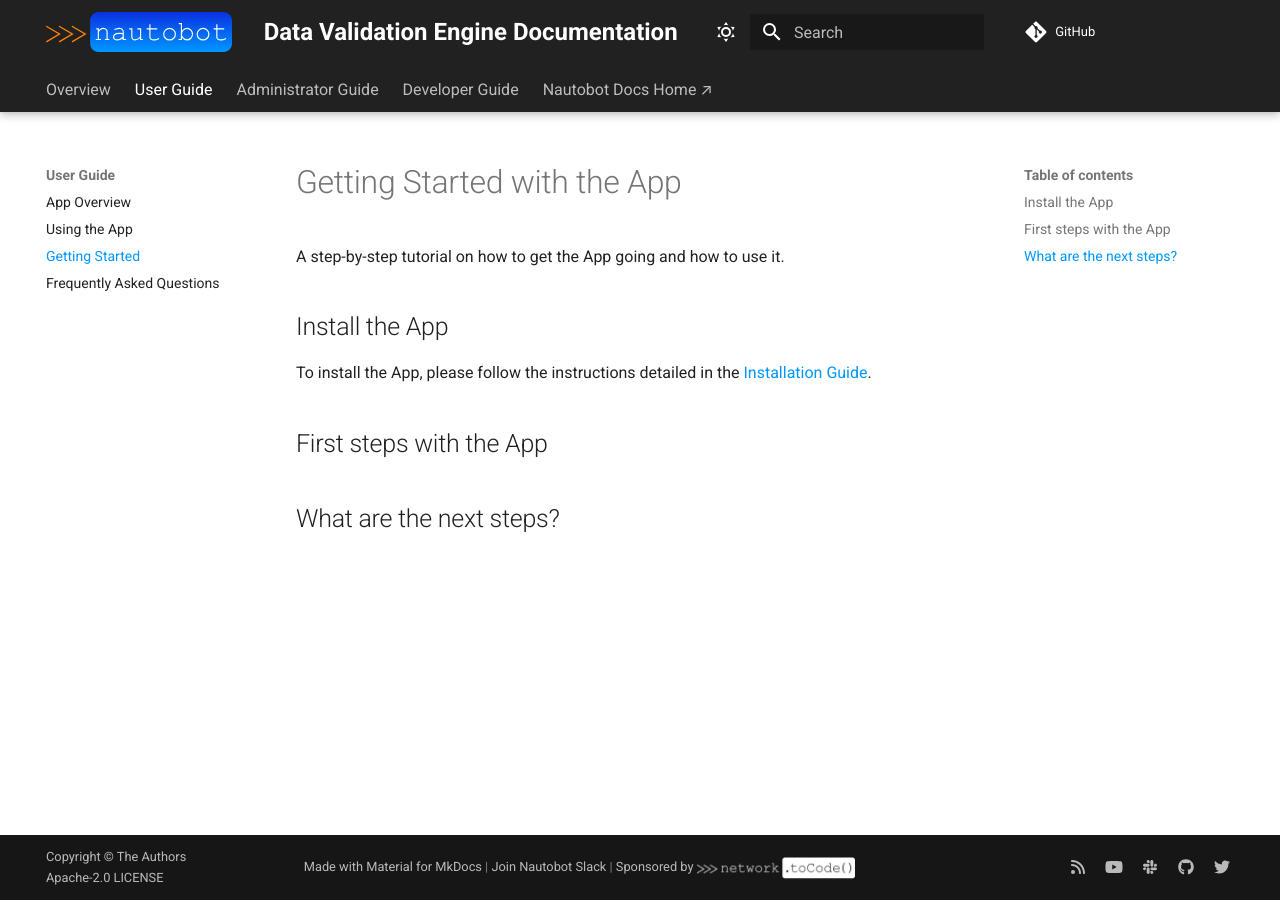
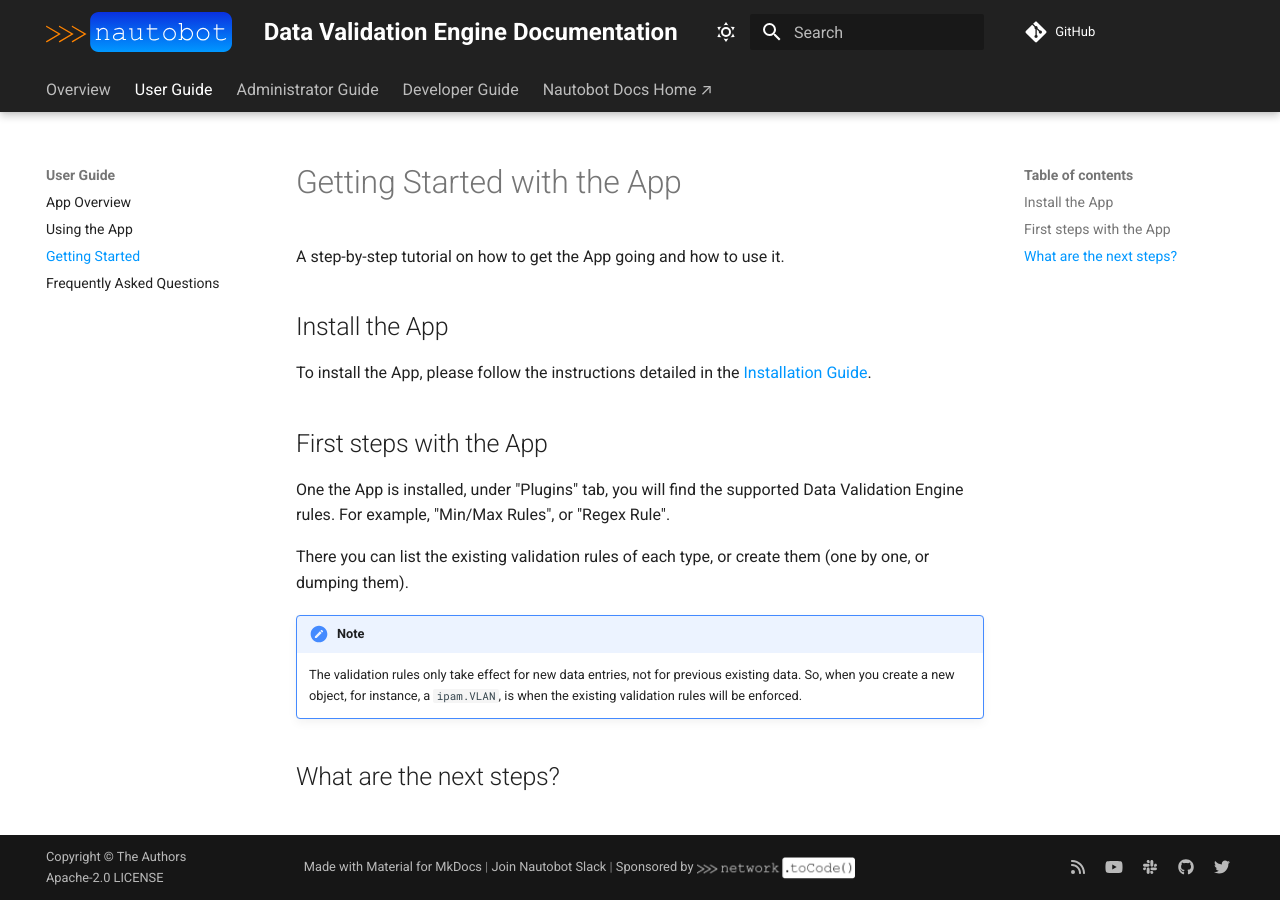
Before and after one commit to nautobot/nautobot-app-data-validation-engine, an MkDocs documentation site: the page built from docs/user/app_getting_started.md, in a window 1280 px wide. Built offline with MkDocs 1.6.1 and Material for MkDocs 9.7.7, drawn with Linux system fonts in a browser that asks for light colours; comment, search, counter and statistics services are not loaded.

Commit message:
update getting_started

```diff
--- a/docs/user/app_getting_started.md
+++ b/docs/user/app_getting_started.md
@@ -8,4 +8,11 @@
 
 ## First steps with the App
 
+One the App is installed, under "Plugins" tab, you will find the supported Data Validation Engine rules. For example, "Min/Max Rules", or "Regex Rule".
+
+There you can list the existing validation rules of each type, or create them (one by one, or dumping them).
+
+!!!note
+    The validation rules only take effect for new data entries, not for previous existing data. So, when you create a new object, for instance, a `ipam.VLAN`, is when the existing validation rules will be enforced.
+
 ## What are the next steps?
```
